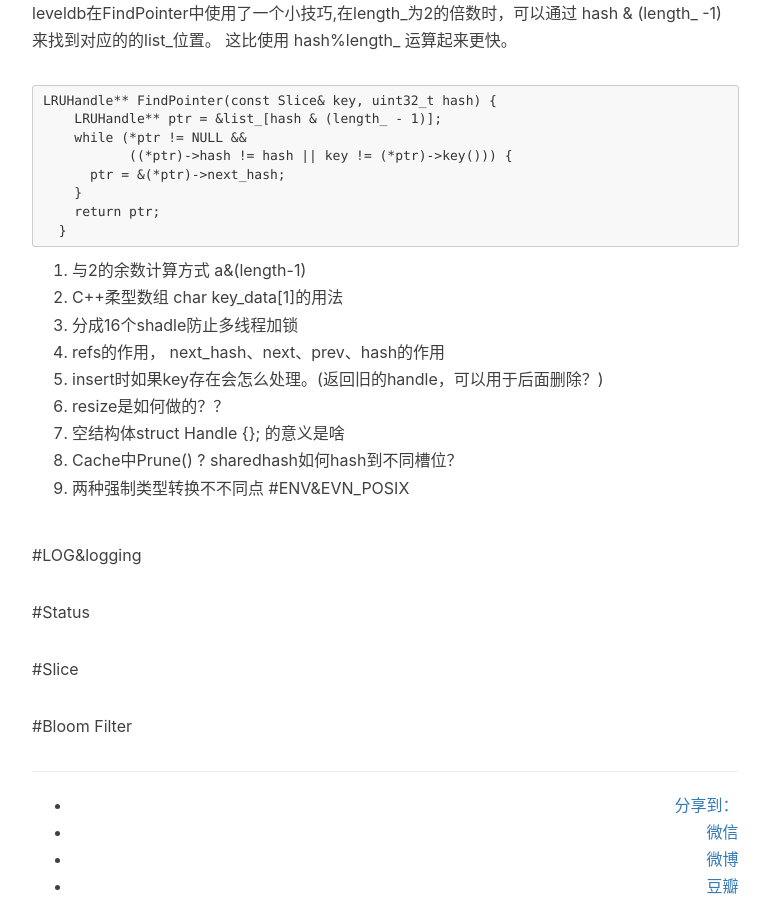
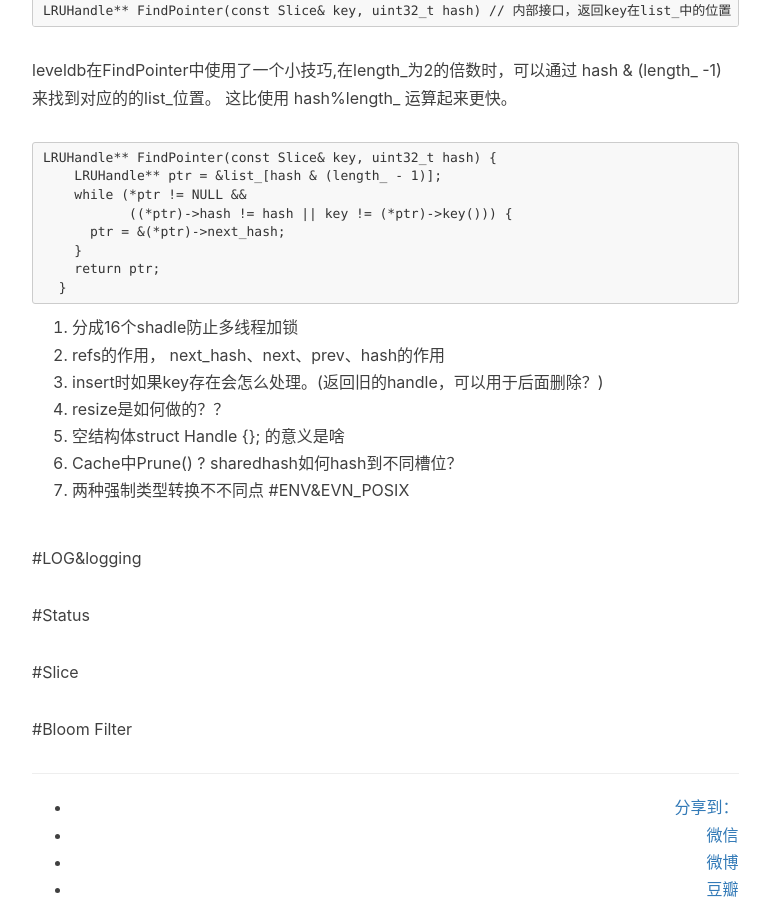
Before and after one commit to gao-xiao-long/gao-xiao-long.github.io, a Jekyll site: the page built from _posts/2016-05-05-leveldb-util.markdown, in a window 1280 px wide and 900 px high, scrolled down 3597 px. Shown: the whole window, without its empty margins (233-1003 px from the left). Built offline with Jekyll 4.4.1, drawn with Linux system fonts in a browser that asks for light colours; nearby versions of some CDN libraries; comment, search, counter and statistics services are not loaded; some of the changed text lies outside the part shown.

Commit message:
new post

````diff
--- a/_posts/2016-05-05-leveldb-util.markdown
+++ b/_posts/2016-05-05-leveldb-util.markdown
@@ -10,7 +10,7 @@ tags:
 
 leveldb util目录中提供了通用功能的实现，比如内存管理(arena), 布隆过滤器(bloom), cache等，下面对这些通用功能的实现做下简单的分析。
 
-# arena
+# Arena
 
 arena是leveldb中实现的一个简单的内存管理器, 对外部暴露如下三个接口:
 
@@ -47,7 +47,7 @@ port::AtomicPointer memory_usage_; // arena使用内存大小
 **从上述实现来看arena仅实现了Allocate接口，没有对应的Free及内存整理等功能，是为leveldb高度定制的。非常适合小块内存的申请。**
 
 
-# LRU cache
+# LRU Cache
 
 leveldb默认使用LRU(least recently used)缓存策略。构造LRU cache的基本数据结构主要有
 
@@ -99,10 +99,12 @@ Slice(key_data, key_length); // 这样使用就可以获取key值。
 ```
 
 **HandleTable**
+
 leveldb实现了一个简单的hashtable。原因有两个: 1. 与平台无关，不需要考虑移植。2. 在一些编译器(如gcc4.4.3)上比内置
 的hashtable版本更快。
 内部实现逻辑比较简单，维护了一个LRUHandle的链表，并采用拉链法来解决hash冲突。
 主要变量为:
+
 ```C++
 uint32_t length_;   // hash链表长度
 uint32_t elems_;    // hash链表中当前元素个数
@@ -111,6 +113,7 @@ LRUHandle** list_;  // hash链表指针
 默认list_长度大小为4，当elems_达到length_时每次按照2的倍数重新申请空间。
 
 主要接口为:
+
 ```C++
 LRUHandle* Lookup(const Slice& key, uint32_t hash) // 查找key,返回节点指针
 LRUHandle* Insert(LRUHandle* h)                    // 插入key, 如果key存在,返回NULL，否则返回key对应的
@@ -118,8 +121,10 @@ LRUHandle* Insert(LRUHandle* h)                    // 插入key, 如果key存在
 LRUHandle* Remove(const Slice& key, uint32_t hash) // 删除key，返回要删除的LRUHandle指针(后续可以将其释放)
 LRUHandle** FindPointer(const Slice& key, uint32_t hash) // 内部接口，返回key在list_中的位置
 ```
+
 leveldb在FindPointer中使用了一个小技巧,在length_为2的倍数时，可以通过 hash & (length_ -1) 来找到对应的的list_位置。
 这比使用 hash%length_ 运算起来更快。
+
 ```C++
 LRUHandle** FindPointer(const Slice& key, uint32_t hash) {
     LRUHandle** ptr = &list_[hash & (length_ - 1)];
@@ -135,8 +140,6 @@ LRUHandle** FindPointer(const Slice& key, uint32_t hash) {
 
 
 
-1. 与2的余数计算方式 a&(length-1)
-2. C++柔型数组 char key_data[1]的用法
 3. 分成16个shadle防止多线程加锁
 4. refs的作用， next_hash、next、prev、hash的作用
 5. insert时如果key存在会怎么处理。(返回旧的handle，可以用于后面删除？)
````
